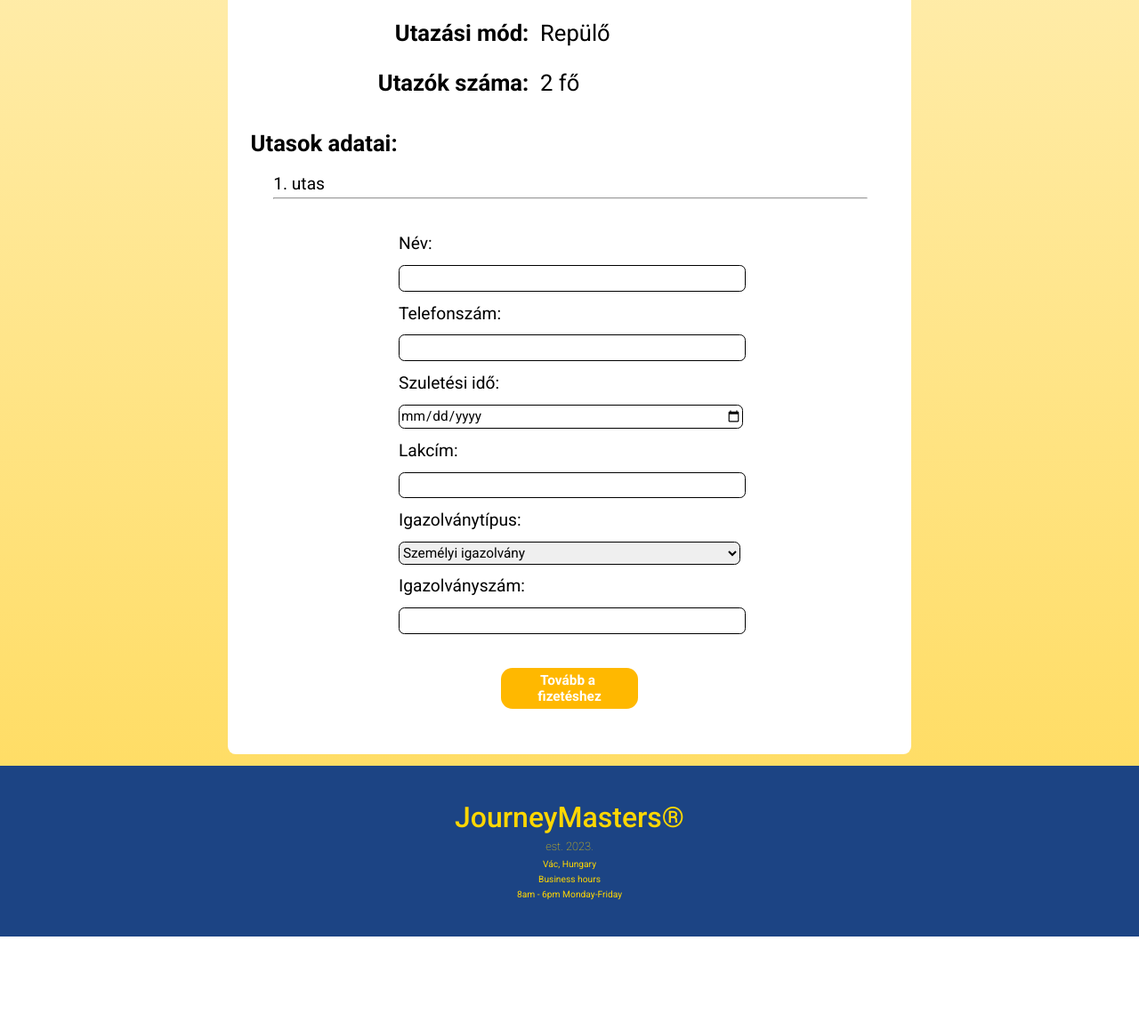
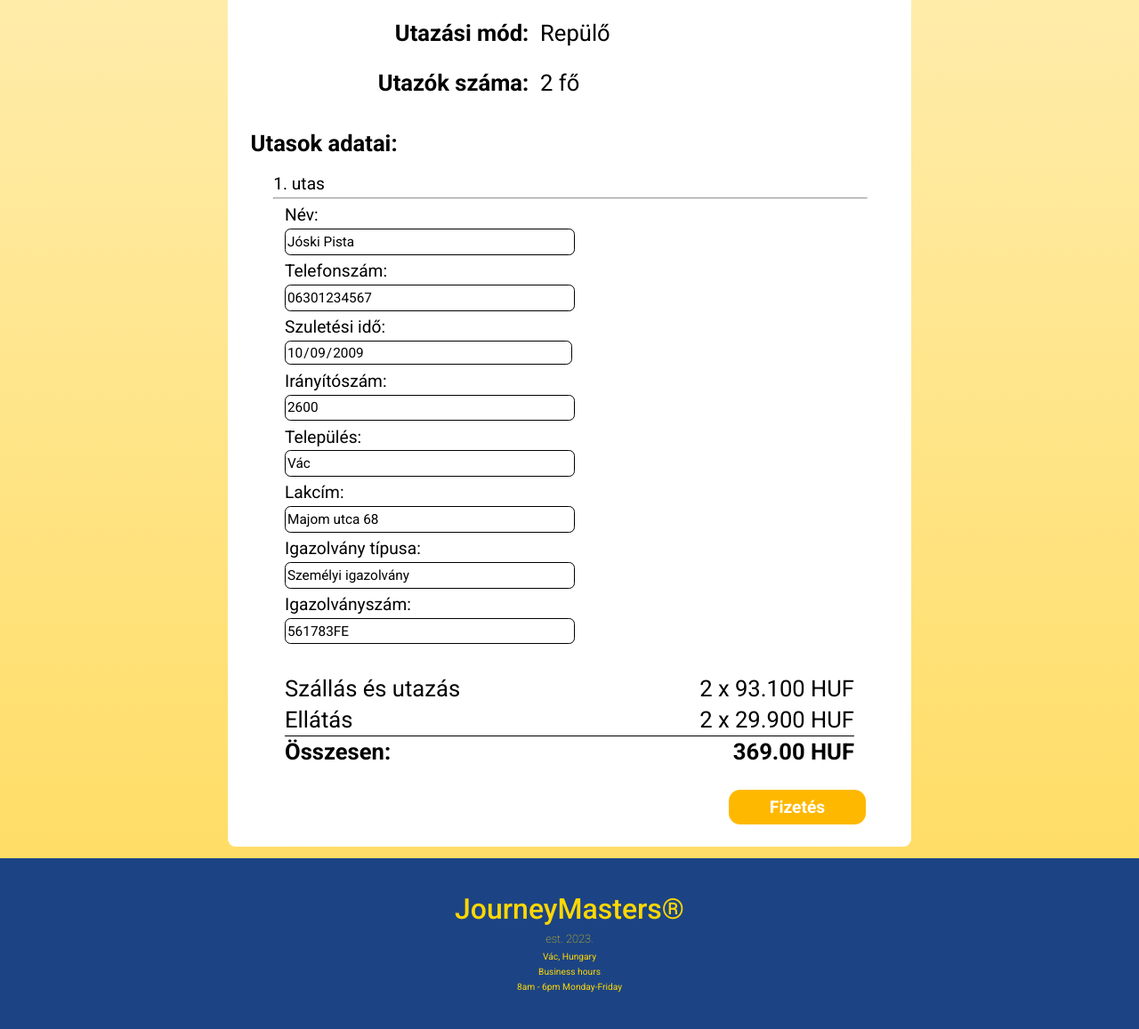
Before and after one commit to PeacefulAvocado/JourneyMasters, a PHP site: page /index/veglegesites.php in a window 1280 px wide. Shown: the part 714-1871 px from the top of the page at 89% size. Before the commit the page ends 1767 px from the top, so only its background shows below. Run offline with PHP 8.4, Linux system fonts and the light colour scheme; some libraries are stand-ins or nearby versions.

Commit message:
veglegesites kesz

```diff
--- a/css/veglegesites.css
+++ b/css/veglegesites.css
@@ -149,17 +149,17 @@
         display: grid;
         grid-template-columns: 1fr;
         text-align: left;
-        width: 30vw;
-        margin:3vw auto 0 auto;
+        width: 25vw;
+        margin:0.5vw auto 0 1vw;
 
     }
     .utasdata label{
         padding-right: 1vw;
         font-size: 1.5vw;
-        margin-bottom: 1vw;
+        margin-bottom: 0.3vw;
     }
     .utasdata input{
-        margin-bottom: 1vw;
+        margin-bottom: 0.5vw;
         border-radius: 0.5vw;
         border: 1px solid var(--black);
         width: 100%;
@@ -190,3 +190,41 @@
         border-radius: 1vw;
         cursor: pointer;
     }
+    .vegosszeg{
+      display: grid;
+      grid-template-columns: 1fr 1fr;
+      width: 50vw;
+      margin:auto;
+    }
+    .vonallent{
+      border-bottom: 1px solid var(--black);
+    }
+    .vegebal{
+      text-align: left;
+      margin: 0;
+      font-size: 2vw;
+      color: var(--black);
+      padding: 0.2vw 0;
+    }
+    .vegejobb{
+      text-align: right;
+      margin: 0;
+      font-size: 2vw;
+      color: var(--black);
+      padding: 0.2vw 0;
+    }
+    .fizetes{
+      background-color: var(--orange);
+      border:none;
+      margin-top: 2vw;
+      margin-left: auto;
+      margin-right: 4vw;
+      display: block;
+      font-size: 1.5vw;
+      font-weight: 600;
+      width: 12vw;
+      color: var(--white);
+      padding: 0.6vw 0;
+      border-radius: 1vw;
+      cursor: pointer;
+  }
--- a/templates/veglegesitestemplate.php
+++ b/templates/veglegesitestemplate.php
@@ -44,26 +44,37 @@
                 <form action="<?php $_SERVER['PHP_SELF']?>" method="post">
                     <div class="utasdata">
                         <label>Név:</label>
-                        <input type="text" name="nev">
+                        <input type="text" name="nev" readonly value="Jóski Pista">
                         <label>Telefonszám:</label>
-                        <input type="tel" name="tel">
+                        <input type="tel" name="tel"  readonly value="06301234567">
                         <label>Szuletési idő:</label>
-                        <input type="date" name="szulid">
+                        <input type="date" name="szulid" readonly value="2009-10-09">
+                        <label>Irányítószám:</label>
+                        <input type="text" name="iranyioszam" readonly value="2600">
+                        <label>Település:</label>
+                        <input type="text" name="telepules"  readonly value="Vác">
                         <label>Lakcím:</label>
-                        <input type="text" name="lakcim">
-                        <label >Igazolványtípus:</label>
-                        <select name="igtipus" id="igtipus">
-                        <option value="Személyi igazolvány">Személyi igazolvány</option>
-                        <option value="Útlevél">Útlevél</option>
-                        </select>
+                        <input type="text" name="lakcim"  readonly value="Majom utca 68">
+                        <label >Igazolvány típusa:</label>
+                        <input type="text" name="igtipus" value="Személyi igazolvány">
                         <label>Igazolványszám:</label>
-                        <input type="text" name="igszam">
+                        <input type="text" name="igszam" value="561783FE">
                     </div>
-                    <input type="submit" value="Tovább a <?php echo "\n";?>fizetéshez" class="fizetes">
                 </form>
              </div>
 
     </div>
+
+    <div class="vegosszeg">
+        <p class="vegebal">Szállás és utazás</p>
+        <p class="vegejobb">2 x 93.100 HUF</p>
+        <p class="vegebal vonallent">Ellátás</p>
+        <p class="vegejobb vonallent">2 x 29.900 HUF</p>
+        <p class="vegebal kover">Összesen:</p>
+        <p class="vegejobb kover">369.00 HUF</p>
+    </div>
+
+    <button class="fizetes">Fizetés</button>
 
     </div>
 
```
